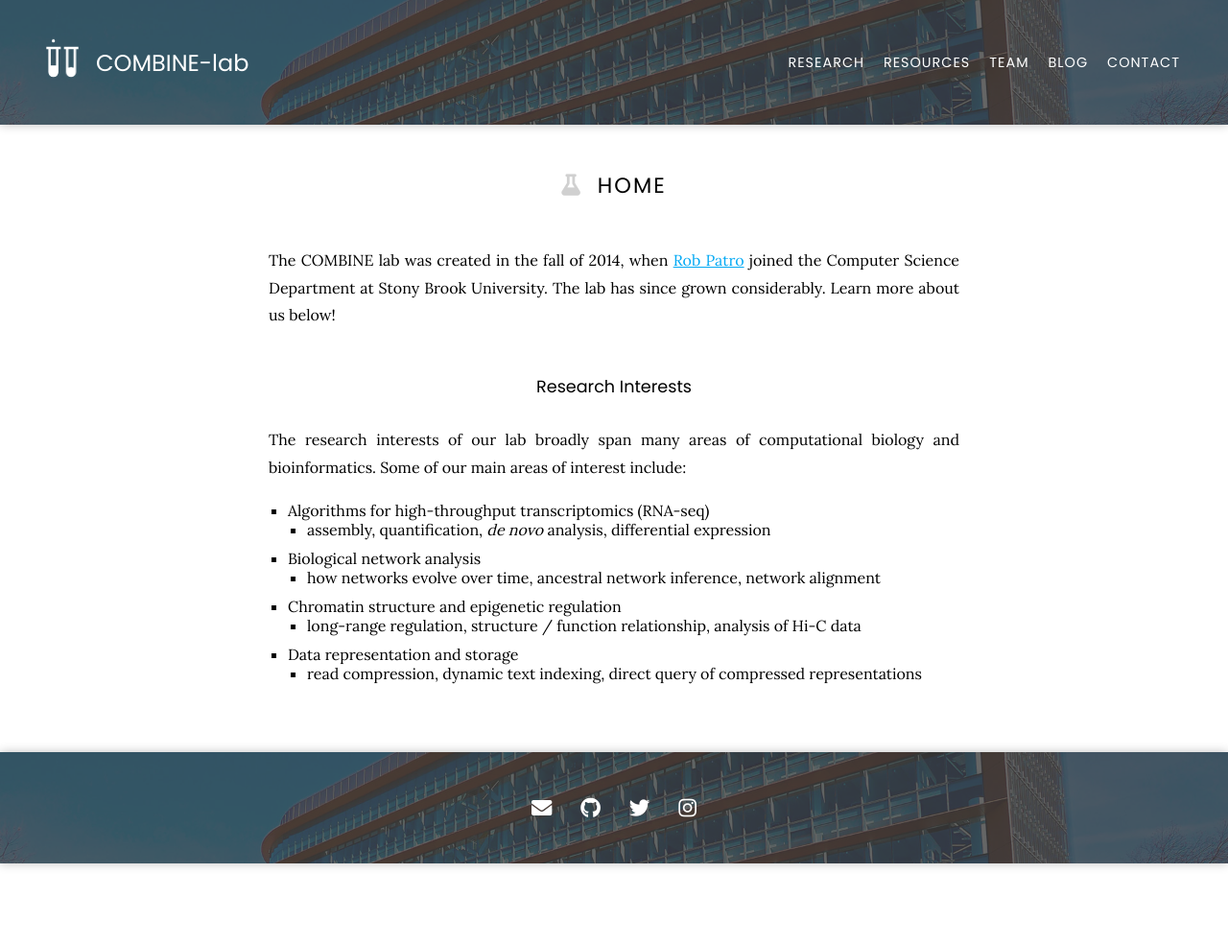
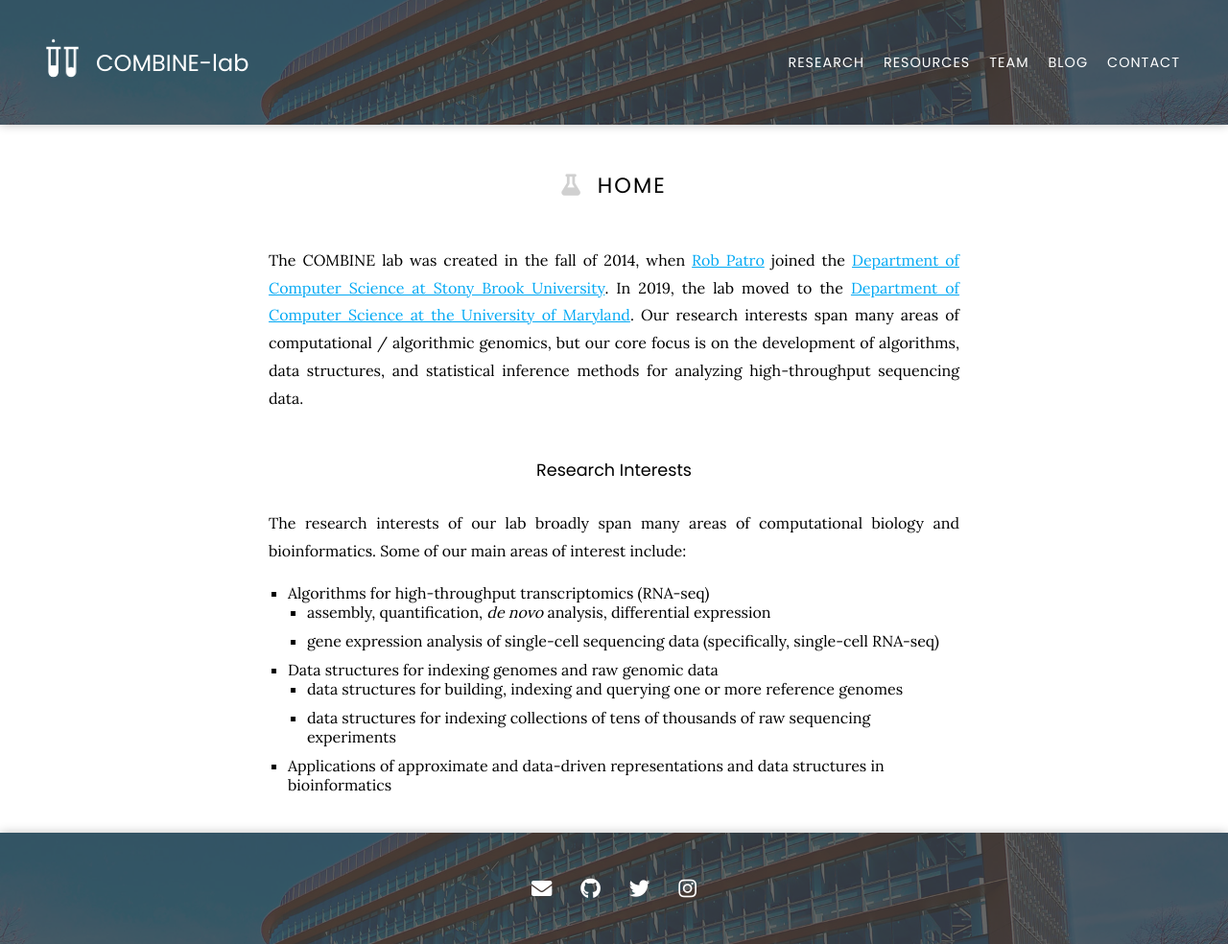
Before and after one commit to COMBINE-lab/combine-lab.github.io, a Jekyll site: the page built from index.md, in a window 1280 px wide. Shown: the whole page at 96% size. Built offline with Jekyll 4.4.1, drawn with Linux system fonts in a browser that asks for light colours; nearby versions of some CDN libraries.

Commit message:
Update index.md

```diff
--- a/index.md
+++ b/index.md
@@ -5,7 +5,7 @@ title: Home
 # <i class="fas fa-flask"></i>Home
 
 
-The COMBINE lab was created in the fall of 2014, when [Rob Patro](http://www.robpatro.com) joined the Computer Science Department at Stony Brook University.  The lab has since grown considerably.  Learn more about us below!
+The COMBINE lab was created in the fall of 2014, when [Rob Patro](https://combine-lab.github.io/members/rob-patro.html) joined the [Department of Computer Science at Stony Brook University](https://www.cs.stonybrook.edu/).  In 2019, the lab moved to the [Department of Computer Science at the University of Maryland](https://www.cs.umd.edu/).  Our research interests span many areas of computational / algorithmic genomics, but our core focus is on the development of algorithms, data structures, and statistical inference methods for analyzing high-throughput sequencing data.
 
 ### Research Interests
 
@@ -13,9 +13,8 @@ The research interests of our lab broadly span many areas of computational biolo
 
   * Algorithms for high-throughput transcriptomics (RNA-seq)
     * assembly, quantification, *de novo* analysis, differential expression
-  * Biological network analysis
-    * how networks evolve over time, ancestral network inference, network alignment
-  * Chromatin structure and epigenetic regulation
-    * long-range regulation, structure / function relationship, analysis of Hi-C data
-  * Data representation and storage
-    * read compression, dynamic text indexing, direct query of compressed representations
+    * gene expression analysis of single-cell sequencing data (specifically, single-cell RNA-seq)
+  * Data structures for indexing genomes and raw genomic data
+    * data structures for building, indexing and querying one or more reference genomes
+    * data structures for indexing collections of tens of thousands of raw sequencing experiments
+  * Applications of approximate and data-driven representations and data structures in bioinformatics
```
